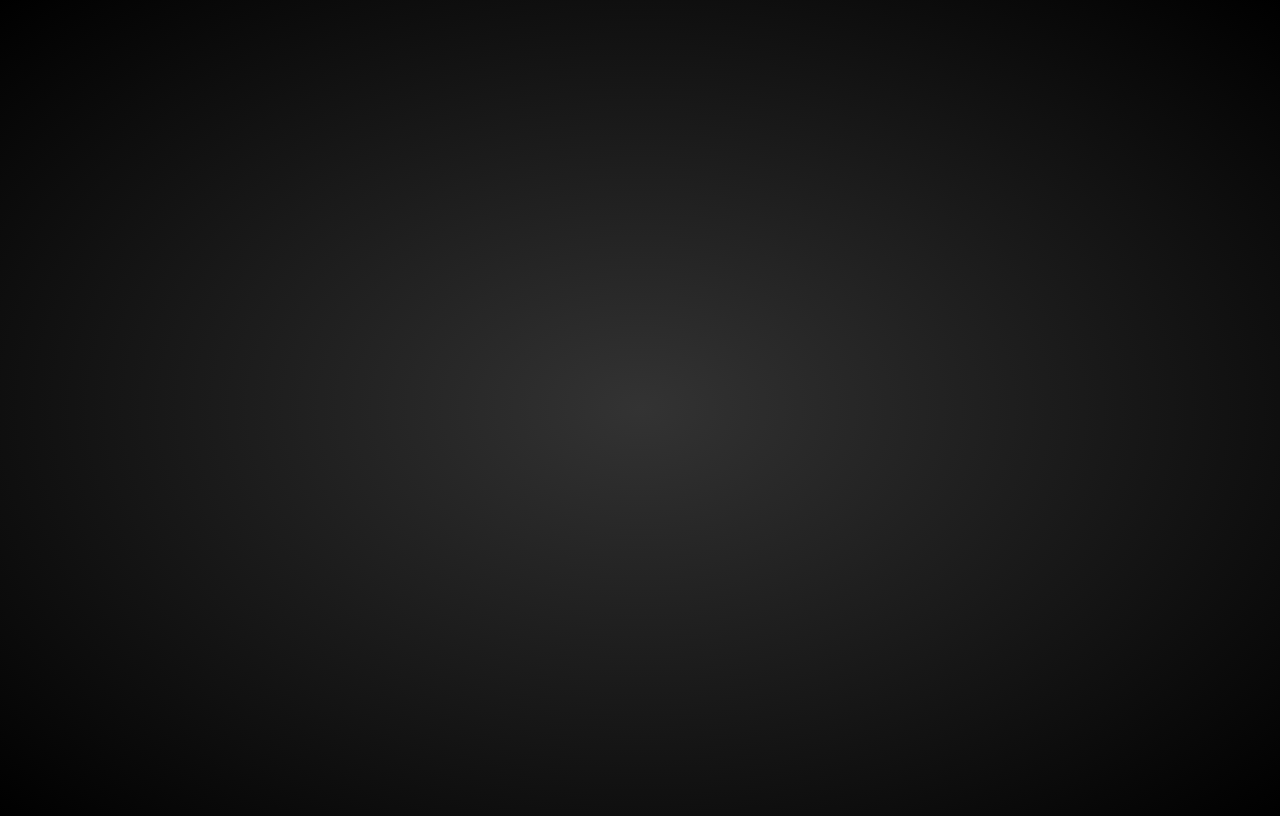
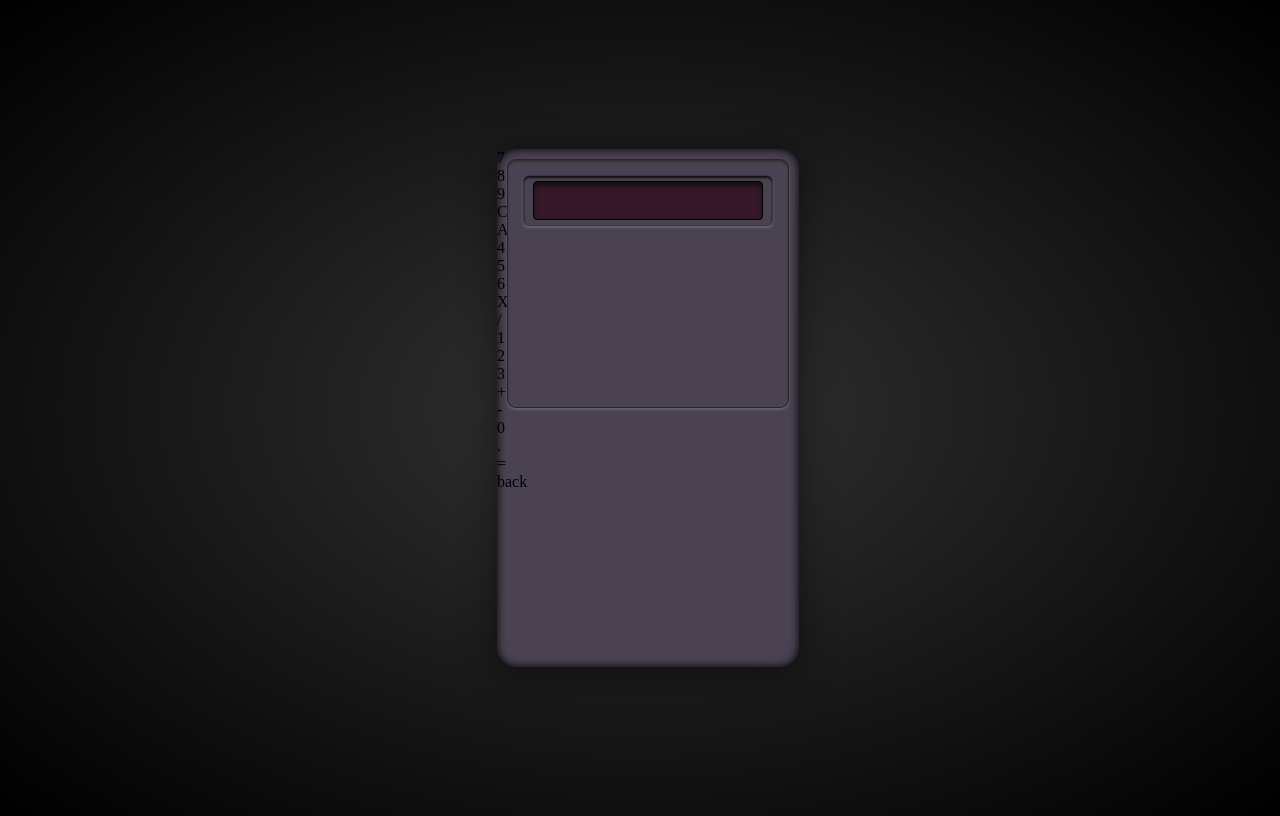
Before and after one commit to kysch13/odin-calculator, a plain HTML site: page index.html in a window 1280 px wide. Drawn offline with Linux system fonts and the light colour scheme.

Commit message:
Add HTML and partial styling

```diff
--- a/index.html
+++ b/index.html
@@ -10,7 +10,42 @@
 <body>
     <div class="calculator_container">
         <div class="calculator">
-
+            <div class="calc-upper">
+                <div class="solar-cont">
+                    <div class="solar-panel"></div>
+                </div>
+                <div class="logos">
+                    <div></div>
+                    <div></div>
+                </div>
+                <div class="display-cont">
+                    <div id="display"></div>
+                </div>
+            </div>
+            <div class="calc-lower">
+                <div class="keypad">
+                    <div id="key-7">7</div>
+                    <div id="key-8">8</div>
+                    <div id="key-9">9</div>
+                    <div id="key-C">C</div>
+                    <div id="key-AC">AC</div>
+                    <div id="key-4">4</div>
+                    <div id="key-5">5</div>
+                    <div id="key-6">6</div>
+                    <div id="key-X">X</div>
+                    <div id="key-/">/</div>
+                    <div id="key-1">1</div>
+                    <div id="key-2">2</div>
+                    <div id="key-3">3</div>
+                    <div id="key-+">+</div>
+                    <div id="key--">-</div>
+                    <div id="key-0">0</div>
+                    <div id="key-.">.</div>
+                    <div id="key-"></div>
+                    <div id="key-=">=</div>
+                    <div id="key-back">back</div>
+                </div>
+            </div>
         </div>
     </div>
 </body>
--- a/styles.css
+++ b/styles.css
@@ -4,4 +4,57 @@ body {
     background-repeat: no-repeat;
     width: 100vw;
     height: 100vh;
+    display: flex;
+    align-items: center;
+    justify-content: center;
 }
+
+.calculator {
+    width: 302px;
+    height: 518px;
+    border-radius: 20px;
+    background: #4A4251;
+    filter: drop-shadow(0 4px 18px #00000077);
+    box-shadow: inset 0 0 10px #000000;
+    position: relative;
+}
+
+.calc-upper {
+    position: absolute;
+    width: 280px;
+    height: 247px;
+    top: 10px;
+    left: 10px;
+    background: #4A4251;
+    border: 1px solid #00000077;
+    border-radius: 9px;
+    filter: drop-shadow(0 2px 1px #DEDEDE33);
+    box-shadow: inset 0 2px 2px #333333;
+}
+
+.solar-cont {
+    position: absolute;
+    width: 248px;
+    height: 49px;
+    top: 15px;
+    left: 15px;
+    background: #4A4251;
+    border: 1px solid #00000033;
+    border-radius: 6px;
+    filter: drop-shadow(0 2px 1px #DEDEDE33);
+    box-shadow: inset 0 2px 2px #111111;
+
+}
+
+.solar-panel {
+    position: absolute;
+    width: 228px;
+    height: 37px;
+    border: 1px solid #000000;
+    border-radius: 4px;
+    top: 5px;
+    left: 9px;
+    background: #341827;
+    box-shadow: inset 0 4px 4px #111111;
+
+}
```
